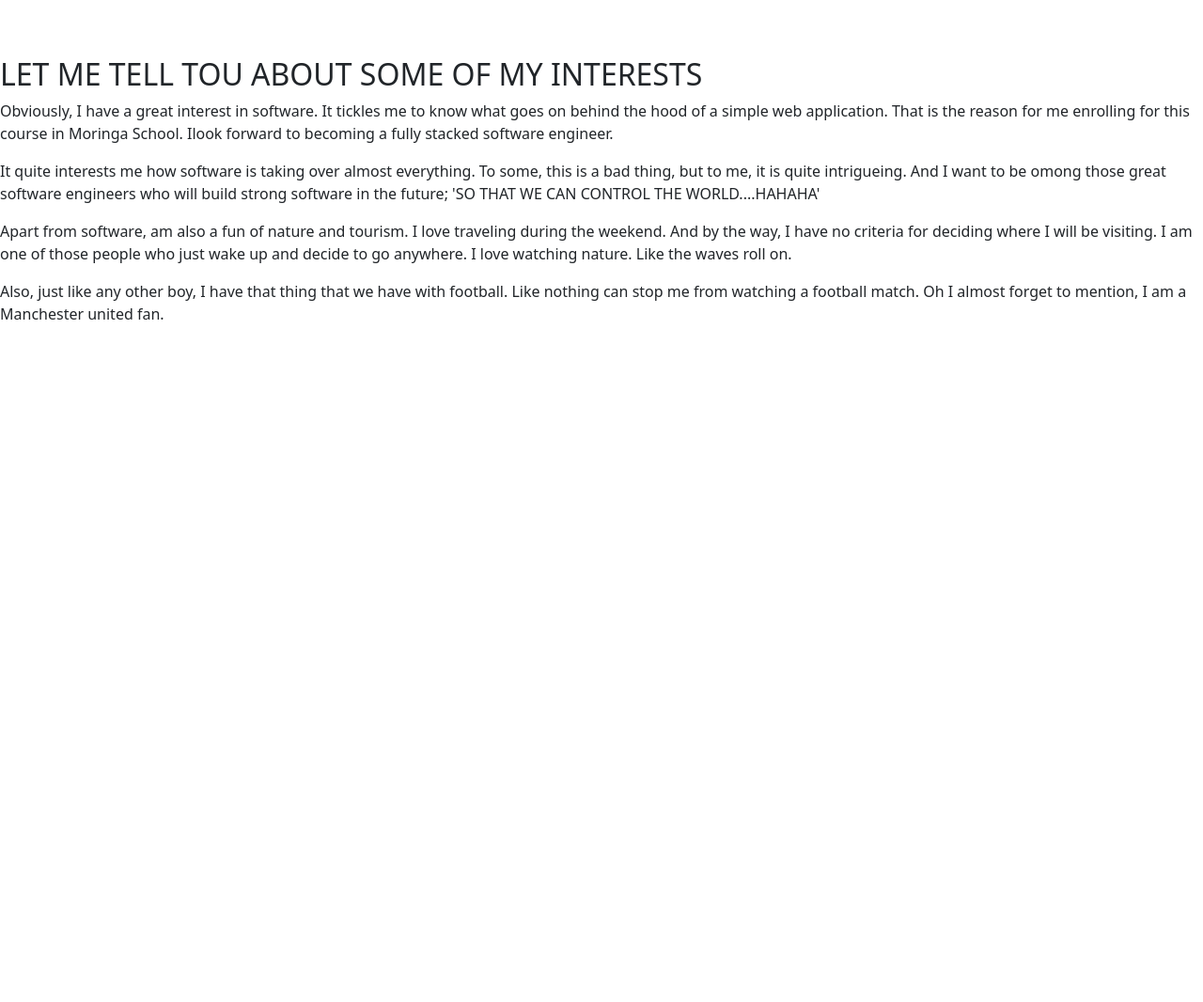
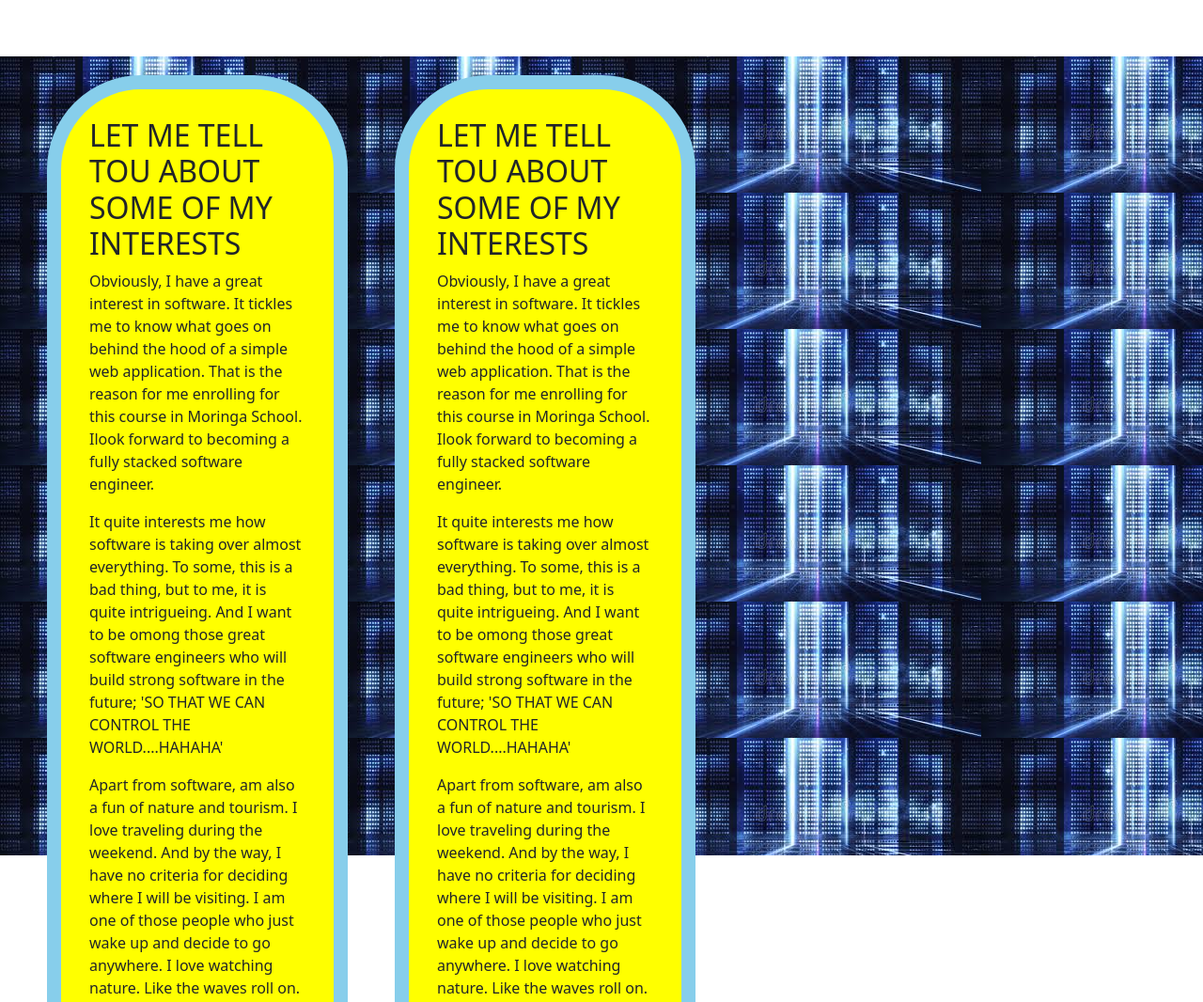
Before and after one commit to Manasseh-Kinyua/new-portfolio, a plain HTML site: page index.html in a window 1280 px wide. Shown: the part 820-1886 px from the top of the page at 94% size. Before the commit the page ends 1182 px from the top, so only its background shows below. Drawn offline with Linux system fonts and the light colour scheme.

Commit message:
Add styling to the interests section

```diff
--- a/css/styles.css
+++ b/css/styles.css
@@ -57,3 +57,30 @@ a.active {
   font-size: 30px;
   font-weight: bold;
 }
+
+#interest {
+  background-image: url('../images/bkg.jpeg');
+  height: 850px;
+}
+
+#interest .info {
+  background-color: yellow;
+  padding: 30px;
+  border-radius: 100px;
+  border:15px solid skyblue;
+  margin-left: 50px;
+  margin-top: 20px;
+  float: left;
+  width: 25%;
+}
+
+#interest .info2 {
+  background-color: yellow;
+  padding: 30px;
+  border-radius: 100px;
+  border:15px solid skyblue;
+  margin-left: 50px;
+  margin-top: 20px;
+  float: left;
+  width: 25%;
+}
--- a/index.html
+++ b/index.html
@@ -37,6 +37,13 @@
         <p>Apart from software, am also a fun of nature and tourism. I love traveling during the weekend. And by the way, I have no criteria for deciding where I will be visiting. I am one of those people who just wake up and decide to go anywhere. I love watching nature. Like the waves roll on.</p>
         <p>Also, just like any other boy, I have that thing that we have with football. Like nothing can stop me from watching a football match. Oh I almost forget to mention, I am a Manchester united fan.</p>
       </div>
+      <div class="info2">
+          <h2>LET ME TELL TOU ABOUT SOME OF MY INTERESTS</h2>
+          <p>Obviously, I have a great interest in software. It tickles me to know what goes on behind the hood of a simple web application. That is the reason for me enrolling for this course in Moringa School. Ilook forward to becoming a fully stacked software engineer.</p>
+          <p>It quite interests me how software is taking over almost everything. To some, this is a bad thing, but to me, it is quite intrigueing. And I want to be omong those great software engineers who will build strong software in the future; 'SO THAT WE CAN CONTROL THE WORLD....HAHAHA' </p>
+          <p>Apart from software, am also a fun of nature and tourism. I love traveling during the weekend. And by the way, I have no criteria for deciding where I will be visiting. I am one of those people who just wake up and decide to go anywhere. I love watching nature. Like the waves roll on.</p>
+          <p>Also, just like any other boy, I have that thing that we have with football. Like nothing can stop me from watching a football match. Oh I almost forget to mention, I am a Manchester united fan.</p>
+        </div>
     </section>
 </body>
 </html>
```
Also changed, not shown: images/bkg.jpeg (added).
